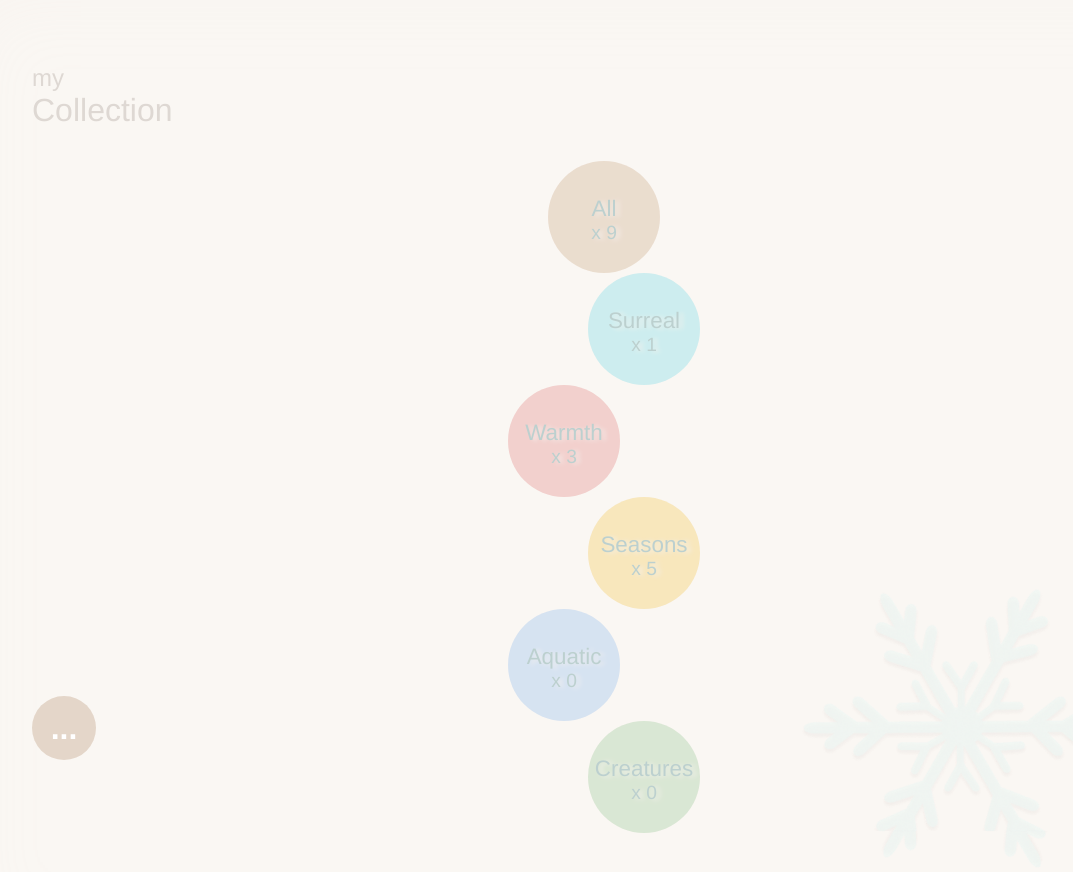
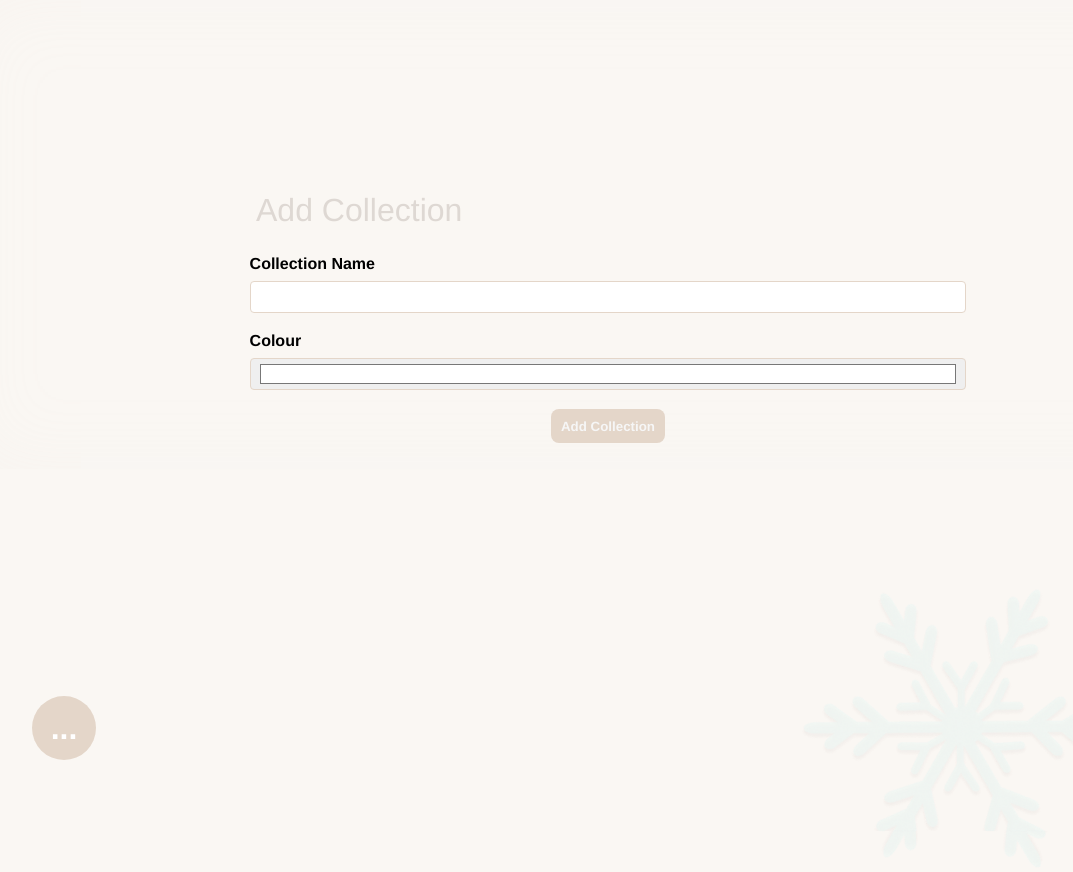
Before and after one commit to zakwarren/hygge, a React (Create React App) app: page /collection/add in a window 1280 px wide. Before the commit this address led to /collection. Shown: the top 872 px of the page, without its empty margins (32-1105 px from the left). After the commit the page ends 800 px from the top, so only its background shows below. Built offline with nearby package versions, Linux system fonts and the light colour scheme.

Commit message:
Create new collection

```diff
--- a/src/App.js
+++ b/src/App.js
@@ -10,6 +10,7 @@ import logo from "./assets/snowflake.png";
 import Hygge from "./containers/Hygge/Hygge";
 import Collection from "./containers/Collection/Collection";
 import Category from "./containers/Category/Category";
+import AddCollection from "./containers/AddCollection/AddCollection";
 
 const App = () => {
   const [canInstall, installHandler] = useInstaller();
@@ -17,6 +18,7 @@ const App = () => {
 
   const routes = (
     <Switch>
+      <Route path="/collection/add" exact component={AddCollection} />
       <Route path="/collection/:category" exact component={Category} />
       <Route path="/collection" exact component={Collection} />
       <Route path="/" exact component={Hygge} />
--- a/src/components/Collection/Category.js
+++ b/src/components/Collection/Category.js
@@ -2,15 +2,20 @@ import React from "react";
 import PropTypes from "prop-types";
 
 import css from "./Category.module.css";
+import { CREATE } from "../../shared/categories";
 
-const Category = (props) => (
+const Category = ({ name, color, collection, onClick }) => (
   <div
     className={css.Circle}
-    style={{ backgroundColor: props.color }}
-    onClick={props.onClick}
+    style={{ backgroundColor: color, opacity: name === CREATE.name ? 1 : 0.25 }}
+    onClick={onClick}
   >
-    <h2 className={css.SubHeading}>{props.name}</h2>
-    <div className={css.Value}>x {props.collection.length}</div>
+    <h2 className={`${css.SubHeading} ${name === CREATE.name ? css.Big : ""}`}>
+      {name}
+    </h2>
+    {name === CREATE.name ? null : (
+      <div className={css.Value}>x {collection.length}</div>
+    )}
   </div>
 );
 
--- a/src/components/Collection/Category.module.css
+++ b/src/components/Collection/Category.module.css
@@ -4,7 +4,6 @@
   height: 7rem;
   min-width: 3.5rem;
   background-color: #deddd9;
-  opacity: 0.25;
   border-radius: 50%;
   cursor: pointer;
 }
@@ -27,6 +26,12 @@
   text-shadow: 0.25rem 0.06rem 0.25rem #e3dcdcdb;
 }
 
+.Big {
+  margin-top: -1rem;
+  color: #f6f6f6;
+  font-size: 6.5rem;
+}
+
 .Value {
   margin: 0;
   font-size: 1.2rem;
--- /dev/null
+++ b/src/containers/AddCollection/AddCollection.js
@@ -0,0 +1,70 @@
+import React from "react";
+import { Formik, Field, Form } from "formik";
+import * as yup from "yup";
+
+import css from "./AddCollection.module.css";
+
+const AddCollection = () => {
+  const initialValues = {
+    name: "",
+    colour: "#ffffff",
+  };
+  const validationSchema = yup.object().shape({
+    name: yup.string().required("Please enter a valid collection name"),
+  });
+  const onSubmit = (values) => {
+    console.log(values);
+  };
+
+  return (
+    <section className={css.Container}>
+      <h1 className={css.Heading}>Add Collection</h1>
+      <Formik {...{ initialValues, validationSchema, onSubmit }}>
+        {({ errors, touched }) => {
+          const errLength = Object.keys(errors).length;
+          const isDisabled = errLength > 0;
+
+          return (
+            <Form className={css.Form}>
+              <div className={css.InputContainer}>
+                <label className={css.Label}>Collection Name</label>
+                <Field
+                  className={css.Input}
+                  type="input"
+                  id="name"
+                  name="name"
+                />
+                {errors.name && touched.name ? (
+                  <div className={css.ValidationError}>{errors.name}</div>
+                ) : null}
+              </div>
+              <div className={css.InputContainer}>
+                <label className={css.Label}>Colour</label>
+                <Field
+                  className={css.Input}
+                  type="color"
+                  id="colour"
+                  name="colour"
+                />
+                {errors.colour && touched.colour ? (
+                  <div className={css.ValidationError}>{errors.colour}</div>
+                ) : null}
+              </div>
+              <div className={css.Controls}>
+                <button
+                  className={css.Button}
+                  type="submit"
+                  disabled={isDisabled}
+                >
+                  Add Collection
+                </button>
+              </div>
+            </Form>
+          );
+        }}
+      </Formik>
+    </section>
+  );
+};
+
+export default AddCollection;
--- /dev/null
+++ b/src/containers/AddCollection/AddCollection.module.css
@@ -0,0 +1,99 @@
+.Container {
+  width: 100%;
+  display: flex;
+  flex-direction: column;
+  align-items: center;
+}
+
+.Form {
+  padding: 1rem;
+  width: 100%;
+  height: 100%;
+  min-width: 40%;
+}
+
+.Heading {
+  margin: 15% 5% 0%;
+  width: 90%;
+  color: #ded8d3;
+  font-size: 2rem;
+  font-weight: normal;
+  text-align: left;
+  white-space: nowrap;
+}
+
+@media (min-width: 750px) {
+  .Form {
+    width: 60%;
+  }
+
+  .Heading {
+    width: 55%;
+  }
+}
+
+.Controls {
+  display: flex;
+  flex-direction: row;
+  justify-content: space-around;
+}
+
+.InputContainer {
+  padding: 0.6rem;
+  width: 100%;
+}
+
+.Label {
+  margin-bottom: 0.5rem;
+  font-weight: bold;
+  display: block;
+  text-transform: capitalize;
+}
+
+.Input {
+  padding: 0.3rem 0.6rem;
+  width: 100%;
+  min-height: 2rem;
+  border: 0.12rem solid #e4d6c9;
+  border-radius: 0.25rem;
+  outline: none;
+  font: inherit;
+  display: block;
+}
+
+.Input::-webkit-color-swatch-wrapper {
+  padding: 0;
+}
+
+.Input:focus {
+  border: 0.12rem solid #c4a589;
+  outline: none;
+}
+
+.ValidationError {
+  color: #db5b5b;
+  margin: 0.3rem 0;
+}
+
+.Button {
+  margin: 0.6rem;
+  padding: 0.6rem;
+  min-width: 4rem;
+  background-color: #e4d6c9;
+  border: none;
+  border-radius: 0.5rem;
+  outline: none;
+  color: #f6f6f6;
+  font-weight: bold;
+  cursor: pointer;
+  transition: all 0.3s ease;
+}
+
+.Button:hover {
+  background-color: #c4a589;
+}
+
+.Button:disabled {
+  background-color: #e0dfdf;
+  cursor: not-allowed;
+}
--- a/src/containers/Collection/Collection.js
+++ b/src/containers/Collection/Collection.js
@@ -4,7 +4,7 @@ import PropTypes from "prop-types";
 
 import css from "./Collection.module.css";
 import * as actions from "../../store/actions/index";
-import { CATEGORIES, ALL } from "../../shared/categories";
+import { CATEGORIES, ALL, CREATE } from "../../shared/categories";
 import { getImages } from "../../shared/images";
 import CategoryList from "../../components/Collection/CategoryList";
 import Heading from "../../components/Heading/Heading";
@@ -34,6 +34,12 @@ export const Collection = (props) => {
     color: ALL.color,
     collection: allHygge,
     onClick: () => setCategory(ALL.name),
+  });
+  mappedCats.push({
+    name: CREATE.name,
+    color: CREATE.color,
+    collection: [],
+    onClick: () => history.push("/collection/add"),
   });
 
   return (
--- a/src/shared/categories.js
+++ b/src/shared/categories.js
@@ -3,6 +3,11 @@ export const RANDOM = "Random";
 export const ALL = {
   name: "All",
   color: "#bd8e62",
+};
+
+export const CREATE = {
+  name: "+",
+  color: "#deddd9",
 };
 
 export const CATEGORIES = {
```
